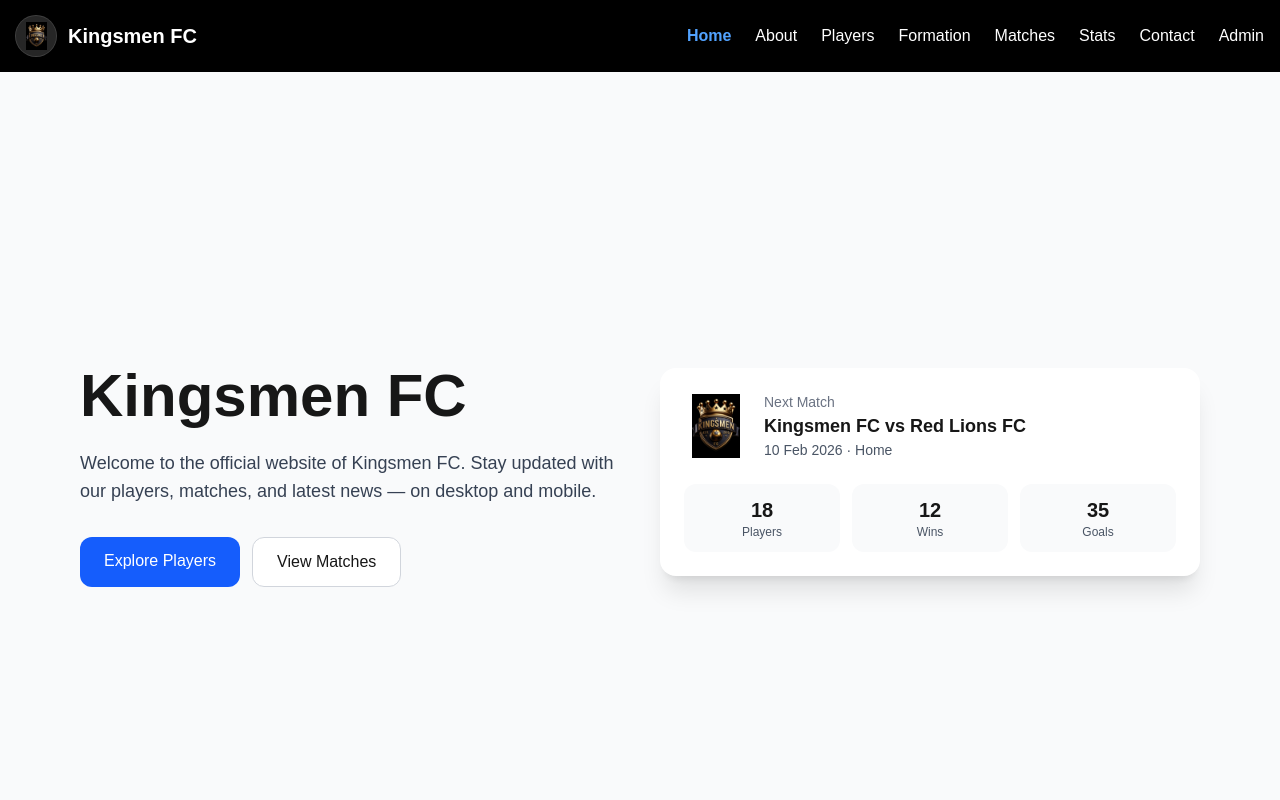
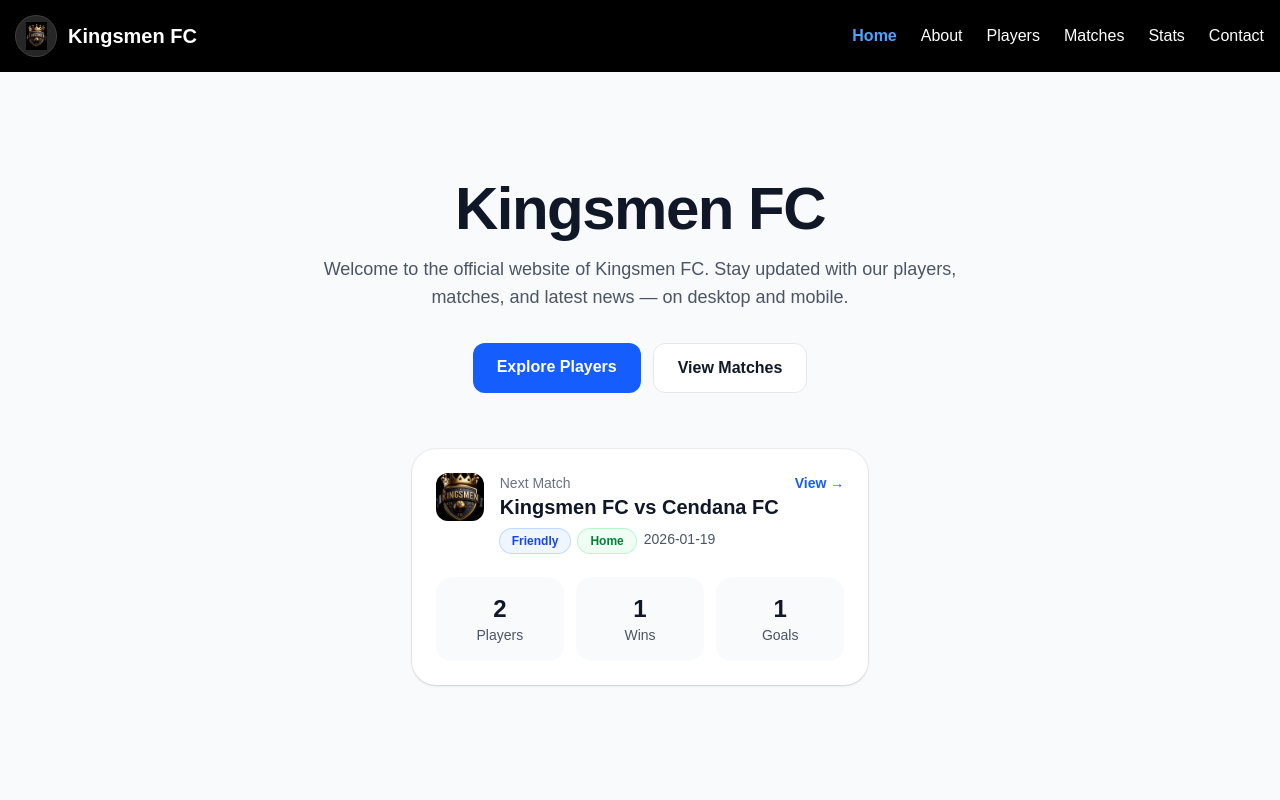
Before and after one commit to johnnybarney/kingsmen-fc, a Next.js app: page / in a window 1280 px wide. Shown: the top 800 px of the page. Built offline with nearby package versions, Linux system fonts and the light colour scheme.

Commit message:
Remove admin and formation pages, update contact and navigation

```diff
--- a/app/admin/page.tsx
+++ /dev/null
@@ -1,18 +0,0 @@
-export default function AdminPage() {
-  return (
-    <section className="max-w-4xl mx-auto px-4 py-16">
-      <h1 className="text-3xl font-bold mb-6">Admin Guide</h1>
-
-      <p className="text-gray-700 mb-4">
-        To edit players:
-      </p>
-
-      <ol className="list-decimal list-inside space-y-2 text-gray-700">
-        <li>Open <code>app/players/playersData.ts</code></li>
-        <li>Edit player details (name, number, position)</li>
-        <li>Save the file</li>
-        <li>Refresh the website</li>
-      </ol>
-    </section>
-  );
-}
--- a/app/components/Navbar.tsx
+++ b/app/components/Navbar.tsx
@@ -8,11 +8,9 @@ const links = [
   { href: "/", label: "Home" },
   { href: "/about", label: "About" },
   { href: "/players", label: "Players" },
-  { href: "/formation", label: "Formation" },
   { href: "/matches", label: "Matches" },
   { href: "/stats", label: "Stats" },
   { href: "/contact", label: "Contact" },
-  { href: "/admin", label: "Admin" },
 ];
 
 export default function Navbar() {
--- a/app/contact/page.tsx
+++ b/app/contact/page.tsx
@@ -1,12 +1,81 @@
+import Link from "next/link";
+
+/* ========= ICONS (brand-accurate) ========= */
+
+function IconWhatsApp(props: React.SVGProps<SVGSVGElement>) {
+  return (
+    <svg viewBox="0 0 32 32" fill="currentColor" {...props}>
+      <path d="M16 2C8.3 2 2 8.1 2 15.6c0 2.7.8 5.3 2.3 7.5L2 30l7.1-2.2c2 1.1 4.2 1.7 6.6 1.7 7.7 0 14-6.1 14-13.6C29.7 8.1 23.7 2 16 2Zm0 24.8c-2.1 0-4.1-.6-5.8-1.6l-.4-.2-4.2 1.3 1.4-4-.3-.4c-1.4-2-2.2-4.4-2.2-6.9C4.5 9.4 9.8 4.2 16 4.2S27.5 9.4 27.5 15.6 22.2 26.8 16 26.8Z" />
+    </svg>
+  );
+}
+
+function IconFacebook(props: React.SVGProps<SVGSVGElement>) {
+  return (
+    <svg viewBox="0 0 24 24" fill="currentColor" {...props}>
+      <path d="M22 12a10 10 0 1 0-11.5 9.9v-7h-2.1V12h2.1V9.8c0-2.1 1.3-3.3 3.2-3.3.9 0 1.9.2 1.9.2v2.1h-1.1c-1.1 0-1.4.7-1.4 1.4V12h2.4l-.4 2.9h-2v7A10 10 0 0 0 22 12Z" />
+    </svg>
+  );
+}
+
+function IconInstagram(props: React.SVGProps<SVGSVGElement>) {
+  return (
+    <svg viewBox="0 0 24 24" fill="currentColor" {...props}>
+      <path d="M7.5 2h9A5.5 5.5 0 0 1 22 7.5v9A5.5 5.5 0 0 1 16.5 22h-9A5.5 5.5 0 0 1 2 16.5v-9A5.5 5.5 0 0 1 7.5 2Zm0 2A3.5 3.5 0 0 0 4 7.5v9A3.5 3.5 0 0 0 7.5 20h9a3.5 3.5 0 0 0 3.5-3.5v-9A3.5 3.5 0 0 0 16.5 4h-9Zm10.25 1.5a1.25 1.25 0 1 1 0 2.5 1.25 1.25 0 0 1 0-2.5ZM12 7a5 5 0 1 1 0 10 5 5 0 0 1 0-10Zm0 2a3 3 0 1 0 0 6 3 3 0 0 0 0-6Z" />
+    </svg>
+  );
+}
+
+/* ========= PAGE ========= */
+
 export default function ContactPage() {
+  // 🔧 Replace with your real links later
+  const whatsappNumber = "60123456789"; // no +, no spaces
+  const facebookUrl = "https://www.facebook.com/share/1GZUghvvdF/?mibextid=wwXIfr";
+  const instagramUrl = "https://www.instagram.com/kingsmenfc.2015?igsh=MTR6dXJhYnVrbWsycA==";
+
   return (
-    <section className="max-w-5xl mx-auto px-4 py-16">
-      <h1 className="text-3xl font-bold mb-4">Contact Us</h1>
-      <p className="text-gray-700">
-        Email: kingsmenfc@email.com
-        <br />
-        Instagram: @kingsmenfc
+    <section className="max-w-4xl mx-auto px-4 py-16">
+      <h1 className="text-4xl font-extrabold tracking-tight text-gray-900 text-center">
+        Contact
+      </h1>
+
+      <p className="mt-3 text-center text-gray-600">
+        Connect with Kingsmen FC through our official channels.
       </p>
+
+      {/* SOCIAL LINKS */}
+      <div className="mt-12 grid gap-5 sm:grid-cols-3">
+        {/* WhatsApp */}
+        <Link
+          href={`https://wa.me/${whatsappNumber}`}
+          target="_blank"
+          className="flex flex-col items-center justify-center gap-3 rounded-2xl bg-white border border-gray-200 p-6 hover:shadow-md transition"
+        >
+          <IconWhatsApp className="w-10 h-10 text-[#25D366]" />
+          <span className="font-semibold text-gray-900">WhatsApp</span>
+        </Link>
+
+        {/* Facebook */}
+        <Link
+          href={facebookUrl}
+          target="_blank"
+          className="flex flex-col items-center justify-center gap-3 rounded-2xl bg-white border border-gray-200 p-6 hover:shadow-md transition"
+        >
+          <IconFacebook className="w-10 h-10 text-[#1877F2]" />
+          <span className="font-semibold text-gray-900">Facebook</span>
+        </Link>
+
+        {/* Instagram */}
+        <Link
+          href={instagramUrl}
+          target="_blank"
+          className="flex flex-col items-center justify-center gap-3 rounded-2xl bg-white border border-gray-200 p-6 hover:shadow-md transition"
+        >
+          <IconInstagram className="w-10 h-10 text-[#E4405F]" />
+          <span className="font-semibold text-gray-900">Instagram</span>
+        </Link>
+      </div>
     </section>
   );
 }
--- a/app/formation/page.tsx
+++ /dev/null
@@ -1,45 +0,0 @@
-export default function FormationPage() {
-  return (
-    <section className="max-w-6xl mx-auto px-4 py-16">
-      <h1 className="text-3xl font-bold text-center mb-10">
-        Team Formation
-      </h1>
-
-      {/* Football Pitch */}
-      <div className="bg-green-600 rounded-2xl p-6 sm:p-10 text-white">
-
-        {/* Forward */}
-        <div className="flex justify-center mb-8">
-          <Player name="John Smith" number={9} />
-        </div>
-
-        {/* Midfield */}
-        <div className="flex justify-center gap-6 mb-8">
-          <Player name="David Lee" number={8} />
-          <Player name="Alex Tan" number={10} />
-        </div>
-
-        {/* Defense */}
-        <div className="flex justify-center gap-6 mb-8">
-          <Player name="Chris Wong" number={4} />
-          <Player name="Daniel Lim" number={5} />
-          <Player name="Ryan Koh" number={3} />
-        </div>
-
-        {/* Goalkeeper */}
-        <div className="flex justify-center">
-          <Player name="Alex Tan" number={1} />
-        </div>
-      </div>
-    </section>
-  );
-}
-
-function Player({ name, number }: { name: string; number: number }) {
-  return (
-    <div className="bg-black/70 rounded-full w-20 h-20 flex flex-col items-center justify-center text-center">
-      <span className="font-bold text-lg">#{number}</span>
-      <span className="text-xs leading-tight">{name}</span>
-    </div>
-  );
-}
--- a/app/layout.tsx
+++ b/app/layout.tsx
@@ -13,12 +13,14 @@ export default function RootLayout({
 }) {
   return (
     <html lang="en">
-      <body className="min-h-screen bg-gray-50 text-gray-900">
+      {/* ✅ Key: flex layout so footer stays at bottom, main fills space */}
+      <body className="min-h-screen flex flex-col bg-gray-50 text-gray-900">
         <Navbar />
 
-        <main>{children}</main>
+        {/* ✅ main grows to fill remaining height */}
+        <main className="flex-1">{children}</main>
 
-        <footer className="bg-black text-white text-center py-4 mt-10">
+        <footer className="bg-black text-white text-center py-4">
           <p className="text-sm">
             © {new Date().getFullYear()} Kingsmen FC. All rights reserved.
           </p>
--- a/app/page.tsx
+++ b/app/page.tsx
@@ -1,59 +1,192 @@
-"use client";
+import Link from "next/link";
+import { players } from "./players/playersData";
+import { matches } from "./matches/matchesData";
 
-import Link from "next/link";
+function parseScore(score: string): { gf: number; ga: number } | null {
+  // Supports: "2-1", "2 - 1", "2:1"
+  const cleaned = score.replace(/\s+/g, "");
+  const parts = cleaned.split(/[-:]/);
+
+  if (parts.length !== 2) return null;
+
+  const gf = Number(parts[0]);
+  const ga = Number(parts[1]);
+
+  if (Number.isNaN(gf) || Number.isNaN(ga)) return null;
+  return { gf, ga };
+}
+
+function calcTeamSummary() {
+  const results = matches.filter((m) => m.score);
+
+  let wins = 0;
+  let goalsFor = 0;
+
+  results.forEach((m) => {
+    if (!m.score) return;
+    const parsed = parseScore(m.score);
+    if (!parsed) return;
+
+    goalsFor += parsed.gf;
+    if (parsed.gf > parsed.ga) wins += 1;
+  });
+
+  return { wins, goalsFor };
+}
+
+function getTodayYYYYMMDD() {
+  // Local date as YYYY-MM-DD
+  const d = new Date();
+  const yyyy = d.getFullYear();
+  const mm = String(d.getMonth() + 1).padStart(2, "0");
+  const dd = String(d.getDate()).padStart(2, "0");
+  return `${yyyy}-${mm}-${dd}`;
+}
+
+function getNextMatch() {
+  const today = getTodayYYYYMMDD();
+
+  // Upcoming = no score yet + date is today or later
+  const upcoming = matches
+    .filter((m) => !m.score && m.date >= today)
+    .sort((a, b) => (a.date > b.date ? 1 : a.date < b.date ? -1 : 0));
+
+  return upcoming[0] ?? null;
+}
+
+function Badge({
+  children,
+  variant = "gray",
+}: {
+  children: React.ReactNode;
+  variant?: "blue" | "gray" | "green";
+}) {
+  const styles =
+    variant === "blue"
+      ? "bg-blue-50 text-blue-700 ring-blue-200"
+      : variant === "green"
+      ? "bg-green-50 text-green-700 ring-green-200"
+      : "bg-gray-50 text-gray-700 ring-gray-200";
+
+  return (
+    <span
+      className={`inline-flex items-center rounded-full px-3 py-1 text-xs font-semibold ring-1 ${styles}`}
+    >
+      {children}
+    </span>
+  );
+}
 
 export default function Home() {
+  const nextMatch = getNextMatch();
+  const { wins, goalsFor } = calcTeamSummary();
+
   return (
-    <main className="min-h-screen bg-gray-50 flex items-center">
-      <section className="max-w-6xl mx-auto px-4 py-16 w-full">
-        <div className="grid md:grid-cols-2 gap-10 items-center">
-          {/* Text */}
+    <main className="min-h-screen bg-gray-50 animate-pageFade">
+      <section
+        className="
+          max-w-5xl mx-auto px-4
+          min-h-[calc(100vh-80px)]
+          flex flex-col justify-center
+          text-center
+        "
+      >
+        {/* HERO */}
         <div className="animate-fadeInUp">
-            <h1 className="text-4xl sm:text-6xl font-extrabold leading-tight">
+          <h1 className="text-5xl sm:text-6xl font-extrabold tracking-tight text-gray-900">
             Kingsmen FC
           </h1>
-            <p className="mt-4 text-gray-700 text-base sm:text-lg max-w-xl">
+
+          <p className="mt-4 text-gray-600 text-lg max-w-2xl mx-auto">
             Welcome to the official website of Kingsmen FC. Stay updated with our
             players, matches, and latest news — on desktop and mobile.
           </p>
 
-            <div className="mt-8 flex gap-3 flex-wrap">
+          <div className="mt-8 flex flex-wrap justify-center gap-3">
             <Link
               href="/players"
-                className="px-6 py-3 bg-blue-600 text-white rounded-xl hover:bg-blue-700 transition"
+              className="px-6 py-3 rounded-xl bg-blue-600 text-white font-semibold hover:bg-blue-700 transition"
             >
               Explore Players
             </Link>
 
             <Link
               href="/matches"
-                className="px-6 py-3 bg-white border border-gray-300 rounded-xl hover:bg-gray-100 transition"
+              className="px-6 py-3 rounded-xl bg-white border border-gray-200 text-gray-900 font-semibold hover:bg-gray-50 transition"
             >
               View Matches
             </Link>
           </div>
         </div>
 
-          {/* Image / Card */}
-          <div className="animate-fadeInUp delay-150">
-            <div className="bg-white rounded-2xl shadow-xl p-6">
-              <div className="flex items-center gap-4">
+        {/* NEXT MATCH CARD */}
+        <div className="mt-14 max-w-xl mx-auto text-left animate-fadeInUp delay-150">
+          <div className="rounded-3xl bg-white shadow-sm ring-1 ring-black/5 p-6">
+            <div className="flex gap-4 items-start">
               <img
                 src="/kingsmenlogo.jpeg"
                 alt="Kingsmen FC Logo"
-                  className="w-16 h-16 object-contain"
+                className="w-12 h-12 rounded-xl object-cover"
               />
-                <div>
+
+              <div className="flex-1">
                 <p className="text-sm text-gray-500">Next Match</p>
-                  <p className="text-lg font-semibold">Kingsmen FC vs Red Lions FC</p>
-                  <p className="text-sm text-gray-600">10 Feb 2026 · Home</p>
+
+                {nextMatch ? (
+                  <>
+                    <h2 className="text-xl font-bold text-gray-900">
+                      Kingsmen FC vs {nextMatch.opponent}
+                    </h2>
+
+                    {/* competition + venue badges */}
+                    <div className="mt-2 flex flex-wrap gap-2">
+                      <Badge variant="blue">{nextMatch.competition}</Badge>
+                      <Badge variant={nextMatch.venue === "Home" ? "green" : "gray"}>
+                        {nextMatch.venue}
+                      </Badge>
+                      <span className="text-sm text-gray-600">
+                        {nextMatch.date}
+                      </span>
                     </div>
+                  </>
+                ) : (
+                  <>
+                    <h2 className="text-xl font-bold text-gray-900">
+                      No upcoming matches
+                    </h2>
+                    <p className="mt-1 text-gray-600">
+                      Add a future match without a score in matchesData.
+                    </p>
+                  </>
+                )}
               </div>
 
-              <div className="mt-6 grid grid-cols-3 gap-3">
-                <Stat label="Players" value="18" />
-                <Stat label="Wins" value="12" />
-                <Stat label="Goals" value="35" />
+              {nextMatch ? (
+                <Link
+                  href={`/matches/${nextMatch.id}`}
+                  className="text-sm font-semibold text-blue-600 hover:text-blue-700"
+                >
+                  View →
+                </Link>
+              ) : null}
+            </div>
+
+            <div className="mt-6 grid grid-cols-3 gap-3 text-center">
+              <div className="rounded-2xl bg-gray-50 p-4">
+                <p className="text-2xl font-extrabold text-gray-900">
+                  {players.length}
+                </p>
+                <p className="text-sm text-gray-600">Players</p>
+              </div>
+
+              <div className="rounded-2xl bg-gray-50 p-4">
+                <p className="text-2xl font-extrabold text-gray-900">{wins}</p>
+                <p className="text-sm text-gray-600">Wins</p>
+              </div>
+
+              <div className="rounded-2xl bg-gray-50 p-4">
+                <p className="text-2xl font-extrabold text-gray-900">{goalsFor}</p>
+                <p className="text-sm text-gray-600">Goals</p>
               </div>
             </div>
           </div>
@@ -62,12 +195,3 @@ export default function Home() {
     </main>
   );
 }
-
-function Stat({ label, value }: { label: string; value: string }) {
-  return (
-    <div className="bg-gray-50 rounded-xl p-3 text-center">
-      <p className="text-xl font-bold">{value}</p>
-      <p className="text-xs text-gray-600">{label}</p>
-    </div>
-  );
-}
```
Lines whose indentation alone changed are shown as unchanged.
